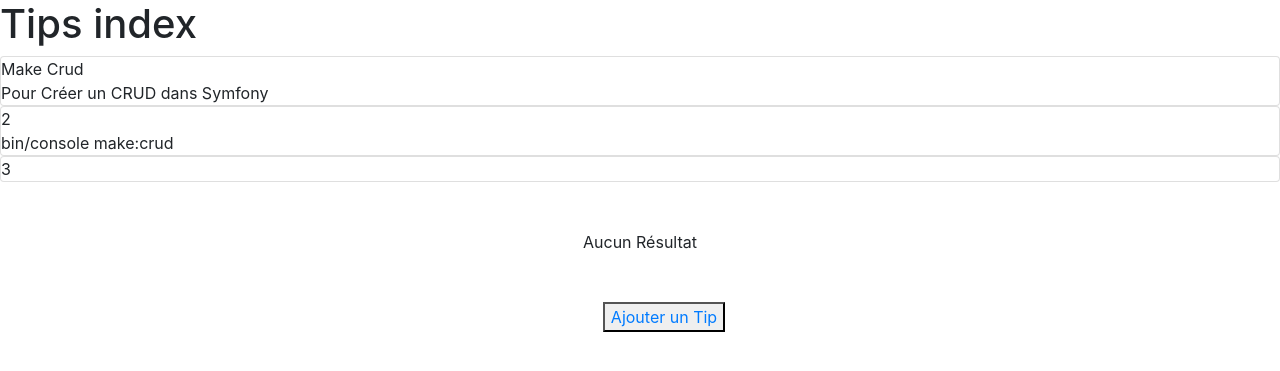
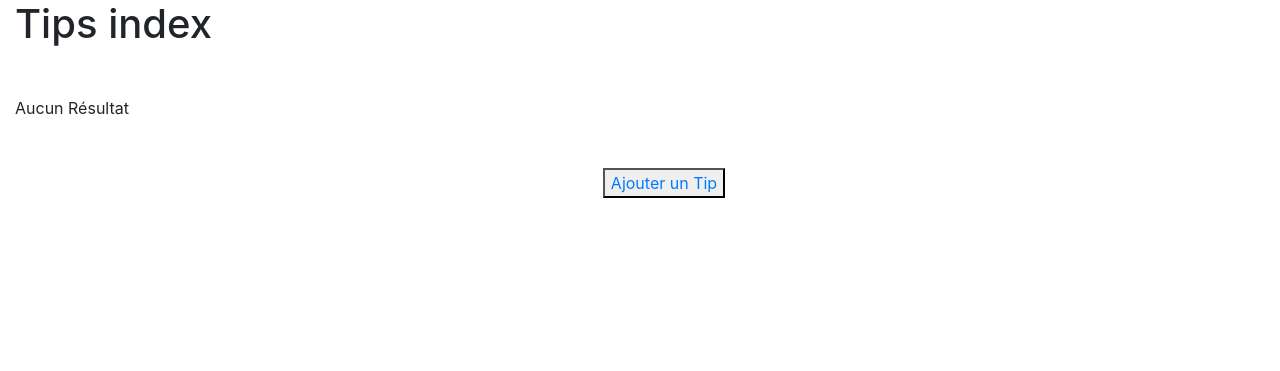
Before and after one commit to JudgeBurger/add_a_tip, a Symfony app: template templates/tips/index.html.twig in a window 1280 px wide. Shown: the part 56-427 px from the top of the page. Run offline with Twig, Linux system fonts and the light colour scheme; the template is opened without the code that fills it, so the values that code supplies are empty; some libraries are stand-ins or nearby versions.

Commit message:
change cards

```diff
--- a/templates/base.html.twig
+++ b/templates/base.html.twig
@@ -11,8 +11,12 @@
     </head>
     <body>
         {% include '_navbar.html.twig' %}
-        {% block body %}
-        {% endblock %}
+
+        <div class="container-fluid">
+            {% block body %}
+            {% endblock %}
+        </div>
+
         {% include '_footer.html.twig' %}
         {% block javascripts %}
             <script src="https://code.jquery.com/jquery-3.5.1.slim.min.js" integrity="sha384-DfXdz2htPH0lsSSs5nCTpuj/zy4C+OGpamoFVy38MVBnE+IbbVYUew+OrCXaRkfj" crossorigin="anonymous"></script>
--- a/templates/tips/index.html.twig
+++ b/templates/tips/index.html.twig
@@ -6,44 +6,15 @@
     <h1>Tips index</h1>
 
     <section class="content">
-        <div class="cards">
-            <div class="card">
+        <div class="cards d-flex flex-wrap mt-5">
+            {% for tip in tips %}
+                <div class="card mb-5">
                     <div class="card__side card__side--front card__side--front-1">
                         <div class="card__description">Make Crud</div>
                     </div>
                     <div class="card__side card__side--back card__side--back-1">
                         <div class="card__description">Pour Créer un CRUD dans Symfony</div>
                     </div>
-            </div>
-            <div class="card">
-                <div class="card__side card__side--front card__side--front-2">
-                    <div class="card__description">2</div>
-                </div>
-                <div class="card__side card__side--back card__side--back-2">
-                    <div class="card__description">bin/console make:crud</div>
-                </div>
-            </div>
-            <div class="card">
-                <div class="card__side card__side--front card__side--front-3">
-                    <div class="card__description">3</div>
-                </div>
-                <div class="card__side card__side--back card__side--back-3">
-                    <div class="card__description"></div>
-                </div>
-            </div>
-        </div>
-    </section>
-
-    <div class="row p-0 m-0 justify-content-center w100 mt-5">
-        {% for tip in tips %}
-            <div class="card mt-5 mb-5 my-4 mx-lg-5 col-md-5 col-lg-2 m-2 p-0" style="width: 18rem;">
-                <div class="d-flex justify-content-end align-items-end">
-                    <img class="w-50" src="https://www.nilobstat.com/media/1020/logo-symfony.png?width=250" alt="image">
-                </div>
-                <div class="card-body">
-                    <h5 class="card-title"><u>{{ tip.name }}</u></h5>
-                    <p class="card-text"><strong><i>Description :</i></strong> {{ tip.description }}</p>
-                    <p class="">{{ tip.language }}</p>
                     <div class="col-12 mx-lg-5 col-md-5 col-lg-2 m-2 p-0">
                         <button class="learn-more">
                             <a href="{{ path('tips_show', {'id': tip.id}) }}">Détail</a>
@@ -53,7 +24,6 @@
                         </button>
                     </div>
                 </div>
-            </div>
             {% else %}
                 <tr>
                     <td colspan="6">Aucun Résultat</td>
@@ -61,9 +31,12 @@
             {% endfor %}
         </div>
 
+    </section>
     <div class="d-flex justify-content-center align-items-center">
         <button class="learn-more mt-5 ml-5 mb-5">
             <a href="{{ path('tips_new') }}">Ajouter un Tip</a>
         </button>
     </div>
+
+
 {% endblock %}
```
Also changed, not shown: assets/scss/app.scss (+14 -4 lines). Lines whose indentation alone changed are shown as unchanged.
